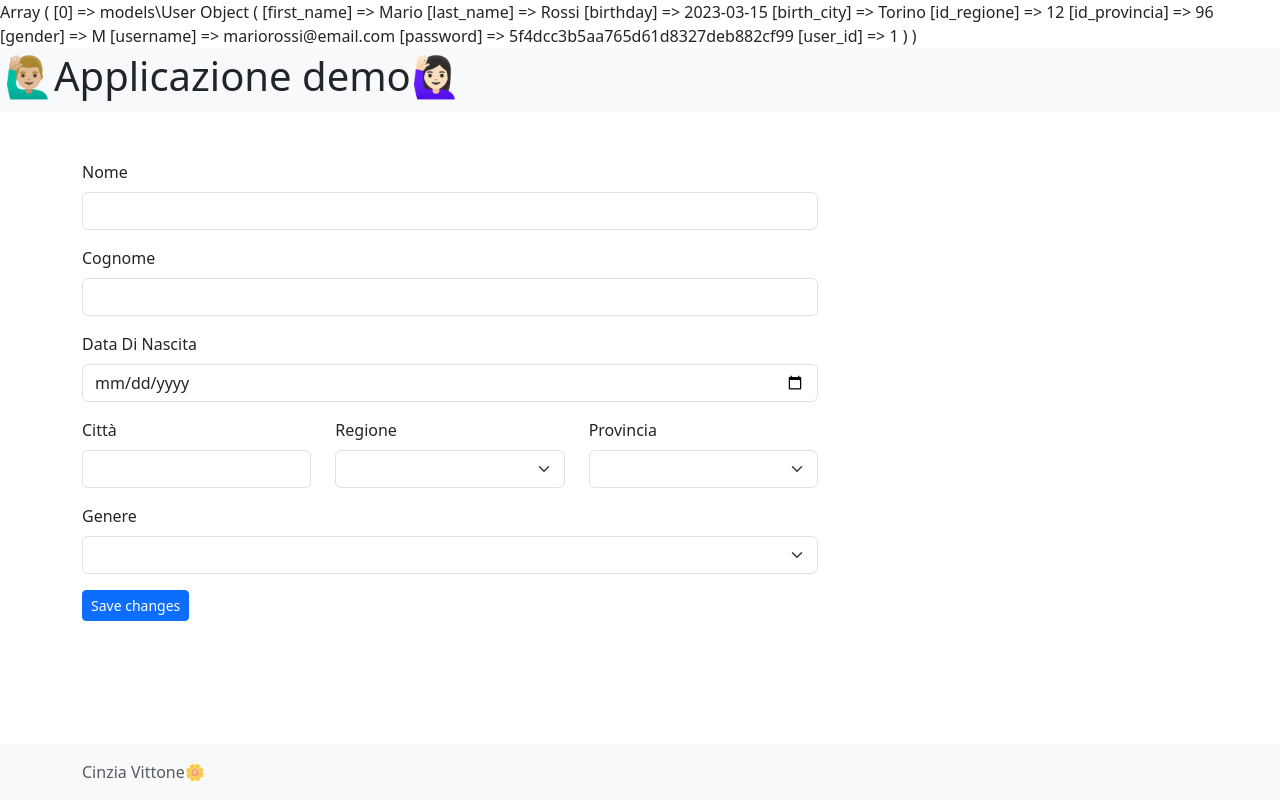
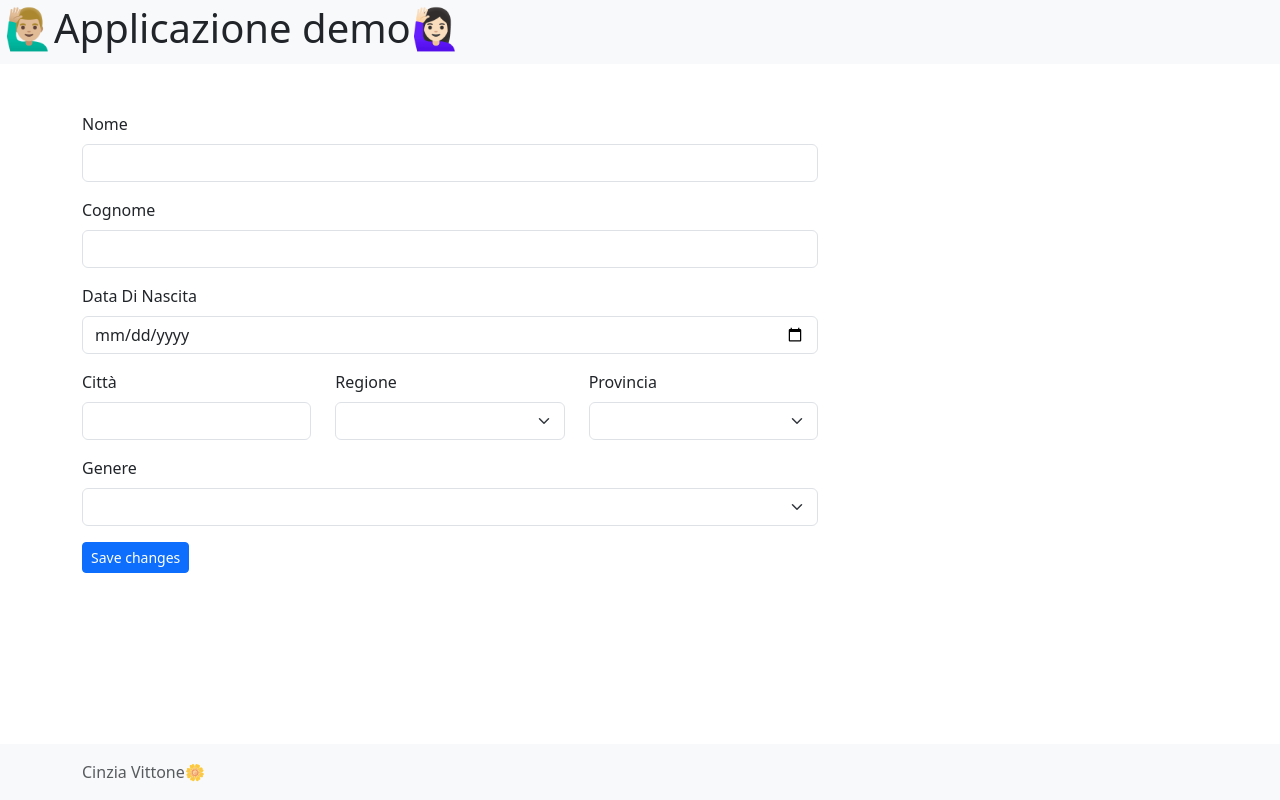
Before and after one commit to CinziaVittone/Corso_php_2223, a PHP site: page /corso_php_2223/form_in_php/edit_user.php?user_id=1 in a window 1280 px wide. Run offline with PHP 8.4, Linux system fonts and the light colour scheme; data comes from the database, SQL or seed files in the repository.

Commit message:
piccole_modifiche_form

```diff
--- a/form_in_php/class/crud/UserCRUD.php
+++ b/form_in_php/class/crud/UserCRUD.php
@@ -56,7 +56,7 @@
     }
 
     //read_by_user_id -> GET✅
-    public function read_by_user_id(int $user_id = null)
+    public function read_by_user_id(int $user_id = null):User|array|bool
     {
         $conn = new \PDO(DB_DSN, DB_USER, DB_PASSWORD);
         $query = "SELECT * FROM user WHERE user_id = :user_id";
--- a/form_in_php/edit_user.php
+++ b/form_in_php/edit_user.php
@@ -20,7 +20,7 @@
 if($user_id){
 $crud = new UserCRUD;
 $user = $crud -> read_by_user_id($user_id);
-print_r($user);
+//print_r($user);
 }else{
 echo "problemi";
 }
@@ -67,7 +67,7 @@
         $crud = new UserCRUD();
         $crud -> update($user_id, $user);
 
-        header("location:index_user.php");
+        header("location:index.php");
     }
 }
 */
@@ -80,7 +80,7 @@
         $crud->update($user, $_POST['user_id']);
         var_dump($_POST);
         //redirect
-        header("location: index_user.php");
+        header("location: index.php");
         }else{
             echo "Il form non è valido";
         }
```
